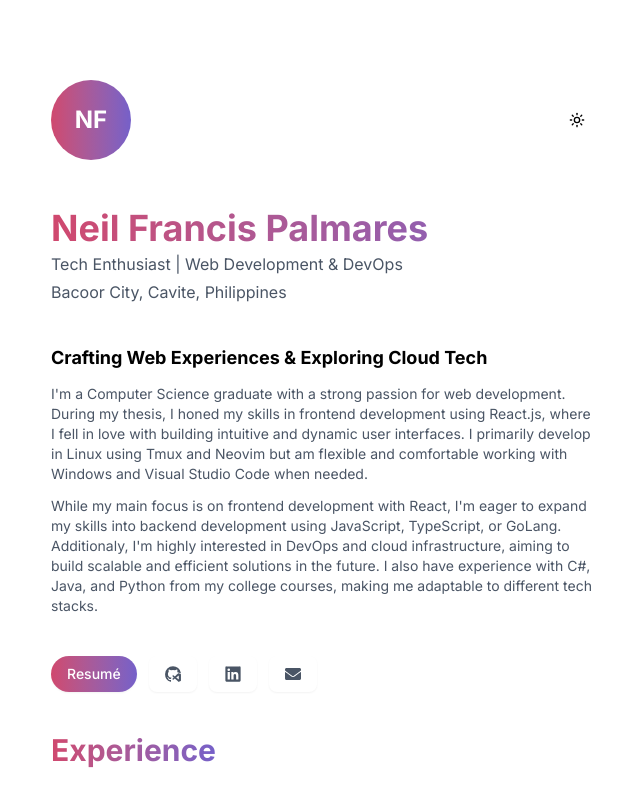
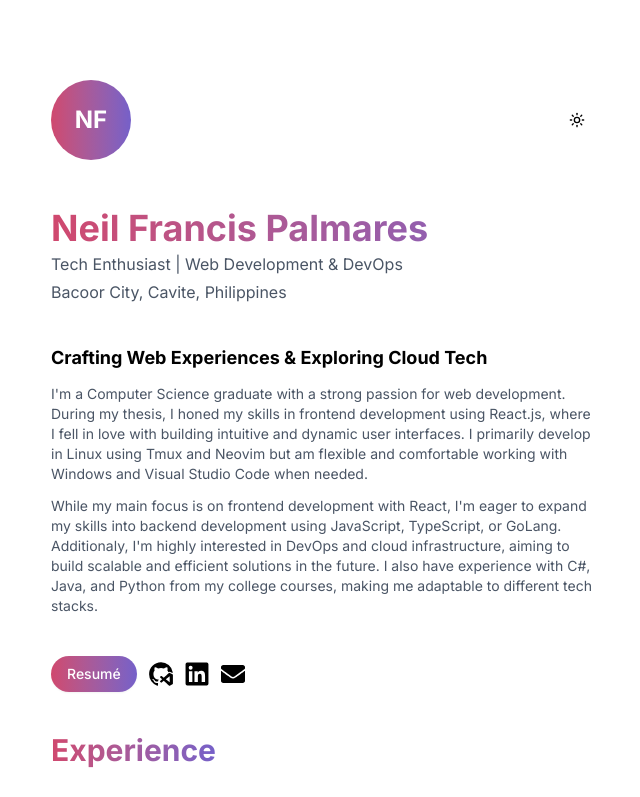
Before and after one commit to nnneninl/my-portfolio, an Astro site: page / in a window 1280 px wide. Shown: the top 797 px of the page, without its empty margins (317-957 px from the left). Built offline with nearby package versions, Linux system fonts and the light colour scheme; Astro itself is replaced by a stand-in of ours.

Commit message:
feat: update foreground colors for readability

```diff
--- a/src/components/Footer.astro
+++ b/src/components/Footer.astro
@@ -2,5 +2,5 @@
 ---
 
 <footer>
-  <p class="text-gray-500">© 2025 Neil Francis Palmares</p>
+  <p class="text-gray-600 dark:text-gray-400">© 2025 Neil Francis Palmares</p>
 </footer>
--- a/src/components/sections/AboutMe.astro
+++ b/src/components/sections/AboutMe.astro
@@ -46,20 +46,14 @@
         Resumé
       </Button>
     </a>
-    <a href="https://github.com/nnneninl" target="_blank" rel="noopener noreferrer">
-      <Button className="cursor-pointer bg-white dark:bg-black text-gray-600 dark:text-gray-400 hover:text-black dark:hover:text-white transition-colors" >
-        <svg xmlns="http://www.w3.org/2000/svg" width="128" height="128" viewBox="0 0 128 128"><path fill="currentColor" d="M64.053 1.559A63.73 63.73 0 0 0 .501 65.583a63.98 63.98 0 0 0 43.455 60.737c3.156.636 4.314-1.378 4.314-3.074c0-1.484-.105-6.571-.105-11.871c-17.677 3.816-21.359-7.633-21.359-7.633c-2.84-7.42-7.049-9.328-7.049-9.328c-5.787-3.922.42-3.922.42-3.922c6.419.424 9.785 6.572 9.785 6.572c5.682 9.753 14.837 6.997 18.52 5.301a13.64 13.64 0 0 1 3.998-8.586c-14.099-1.484-28.936-6.995-28.936-31.588a25.07 25.07 0 0 1 6.524-17.172c-.632-1.59-2.84-8.163.633-16.96c0 0 5.364-1.697 17.465 6.572a61 61 0 0 1 15.889-2.12a61 61 0 0 1 15.889 2.12c12.1-8.269 17.467-6.573 17.467-6.573c3.472 8.798 1.262 15.371.63 16.961a24.1 24.1 0 0 1 5.332 9.213a9.47 9.47 0 0 1 5.668-1.875a9.6 9.6 0 0 1 4.168.957l9.008 4.356a3.05 3.05 0 0 0 3.164-.317a3.05 3.05 0 0 0 1.166-2.959A63.57 63.57 0 0 0 64.055 1.558zm45.012 56.09a4.25 4.25 0 0 0-2.893 1.119c-.604.559-27.27 25.01-27.27 25.01l-11.81-9.012a2.85 2.85 0 0 0-3.657.162l-3.789 3.465a2.9 2.9 0 0 0-.937 2.13a2.9 2.9 0 0 0 .933 2.13l10.242 9.392l-10.242 9.39a2.89 2.89 0 0 0-.69 3.294c.162.367.4.696.694.967l3.79 3.465a2.85 2.85 0 0 0 3.655.162l11.811-9.01s26.665 24.45 27.27 25.01a4.24 4.24 0 0 0 4.729.691l14.164-6.85a4.33 4.33 0 0 0 2.436-3.896V68.821a4.33 4.33 0 0 0-2.436-3.894l-14.164-6.85a4.24 4.24 0 0 0-1.836-.428m1.248 18.7v31.392L89.741 92.046l20.572-15.695z"/></svg>
-      </Button>
+    <a href="https://github.com/nnneninl" target="_blank" rel="noopener noreferrer" aria-label="GitHub Profile">
+      <svg class="h-6 w-6" xmlns="http://www.w3.org/2000/svg" width="128" height="128" viewBox="0 0 128 128"><path fill="currentColor" d="M64.053 1.559A63.73 63.73 0 0 0 .501 65.583a63.98 63.98 0 0 0 43.455 60.737c3.156.636 4.314-1.378 4.314-3.074c0-1.484-.105-6.571-.105-11.871c-17.677 3.816-21.359-7.633-21.359-7.633c-2.84-7.42-7.049-9.328-7.049-9.328c-5.787-3.922.42-3.922.42-3.922c6.419.424 9.785 6.572 9.785 6.572c5.682 9.753 14.837 6.997 18.52 5.301a13.64 13.64 0 0 1 3.998-8.586c-14.099-1.484-28.936-6.995-28.936-31.588a25.07 25.07 0 0 1 6.524-17.172c-.632-1.59-2.84-8.163.633-16.96c0 0 5.364-1.697 17.465 6.572a61 61 0 0 1 15.889-2.12a61 61 0 0 1 15.889 2.12c12.1-8.269 17.467-6.573 17.467-6.573c3.472 8.798 1.262 15.371.63 16.961a24.1 24.1 0 0 1 5.332 9.213a9.47 9.47 0 0 1 5.668-1.875a9.6 9.6 0 0 1 4.168.957l9.008 4.356a3.05 3.05 0 0 0 3.164-.317a3.05 3.05 0 0 0 1.166-2.959A63.57 63.57 0 0 0 64.055 1.558zm45.012 56.09a4.25 4.25 0 0 0-2.893 1.119c-.604.559-27.27 25.01-27.27 25.01l-11.81-9.012a2.85 2.85 0 0 0-3.657.162l-3.789 3.465a2.9 2.9 0 0 0-.937 2.13a2.9 2.9 0 0 0 .933 2.13l10.242 9.392l-10.242 9.39a2.89 2.89 0 0 0-.69 3.294c.162.367.4.696.694.967l3.79 3.465a2.85 2.85 0 0 0 3.655.162l11.811-9.01s26.665 24.45 27.27 25.01a4.24 4.24 0 0 0 4.729.691l14.164-6.85a4.33 4.33 0 0 0 2.436-3.896V68.821a4.33 4.33 0 0 0-2.436-3.894l-14.164-6.85a4.24 4.24 0 0 0-1.836-.428m1.248 18.7v31.392L89.741 92.046l20.572-15.695z"/></svg>
     </a>
-    <a href="https://www.linkedin.com/in/neil-francis-m-palmares" target="_blank" rel="noopener noreferrer">
-      <Button className="cursor-pointer bg-white dark:bg-black text-gray-600 dark:text-gray-400 hover:text-black dark:hover:text-white transition-colors" >
-        <svg xmlns="http://www.w3.org/2000/svg" width="128" height="128" viewBox="0 0 128 128"><path fill="currentColor" d="M116 3H12a8.91 8.91 0 0 0-9 8.8v104.42a8.91 8.91 0 0 0 9 8.78h104a8.93 8.93 0 0 0 9-8.81V11.77A8.93 8.93 0 0 0 116 3M39.17 107H21.06V48.73h18.11zm-9-66.21a10.5 10.5 0 1 1 10.49-10.5a10.5 10.5 0 0 1-10.54 10.48zM107 107H88.89V78.65c0-6.75-.12-15.44-9.41-15.44s-10.87 7.36-10.87 15V107H50.53V48.73h17.36v8h.24c2.42-4.58 8.32-9.41 17.13-9.41C103.6 47.28 107 59.35 107 75z"/></svg>
-      </Button>
+    <a href="https://www.linkedin.com/in/neil-francis-m-palmares" target="_blank" rel="noopener noreferrer" aria-label="LinkedIn Profile">
+      <svg class="h-6 w-6" xmlns="http://www.w3.org/2000/svg" width="128" height="128" viewBox="0 0 128 128"><path fill="currentColor" d="M116 3H12a8.91 8.91 0 0 0-9 8.8v104.42a8.91 8.91 0 0 0 9 8.78h104a8.93 8.93 0 0 0 9-8.81V11.77A8.93 8.93 0 0 0 116 3M39.17 107H21.06V48.73h18.11zm-9-66.21a10.5 10.5 0 1 1 10.49-10.5a10.5 10.5 0 0 1-10.54 10.48zM107 107H88.89V78.65c0-6.75-.12-15.44-9.41-15.44s-10.87 7.36-10.87 15V107H50.53V48.73h17.36v8h.24c2.42-4.58 8.32-9.41 17.13-9.41C103.6 47.28 107 59.35 107 75z"/></svg>
     </a>
-    <a href="mailto:nnneninl@proton.me" target="_blank" rel="noopener noreferrer">
-      <Button className="cursor-pointer bg-white dark:bg-black text-gray-600 dark:text-gray-400 hover:text-black dark:hover:text-white transition-colors" >
-        <svg xmlns="http://www.w3.org/2000/svg" width="512" height="512" viewBox="0 0 512 512"><path fill="currentColor" d="M502.3 190.8c3.9-3.1 9.7-.2 9.7 4.7V400c0 26.5-21.5 48-48 48H48c-26.5 0-48-21.5-48-48V195.6c0-5 5.7-7.8 9.7-4.7c22.4 17.4 52.1 39.5 154.1 113.6c21.1 15.4 56.7 47.8 92.2 47.6c35.7.3 72-32.8 92.3-47.6c102-74.1 131.6-96.3 154-113.7M256 320c23.2.4 56.6-29.2 73.4-41.4c132.7-96.3 142.8-104.7 173.4-128.7c5.8-4.5 9.2-11.5 9.2-18.9v-19c0-26.5-21.5-48-48-48H48C21.5 64 0 85.5 0 112v19c0 7.4 3.4 14.3 9.2 18.9c30.6 23.9 40.7 32.4 173.4 128.7c16.8 12.2 50.2 41.8 73.4 41.4"/></svg>
-      </Button>
+    <a href="mailto:nnneninl@proton.me" target="_blank" rel="noopener noreferrer" aria-label="Email Contact">
+      <svg class="h-6 w-6" xmlns="http://www.w3.org/2000/svg" width="512" height="512" viewBox="0 0 512 512"><path fill="currentColor" d="M502.3 190.8c3.9-3.1 9.7-.2 9.7 4.7V400c0 26.5-21.5 48-48 48H48c-26.5 0-48-21.5-48-48V195.6c0-5 5.7-7.8 9.7-4.7c22.4 17.4 52.1 39.5 154.1 113.6c21.1 15.4 56.7 47.8 92.2 47.6c35.7.3 72-32.8 92.3-47.6c102-74.1 131.6-96.3 154-113.7M256 320c23.2.4 56.6-29.2 73.4-41.4c132.7-96.3 142.8-104.7 173.4-128.7c5.8-4.5 9.2-11.5 9.2-18.9v-19c0-26.5-21.5-48-48-48H48C21.5 64 0 85.5 0 112v19c0 7.4 3.4 14.3 9.2 18.9c30.6 23.9 40.7 32.4 173.4 128.7c16.8 12.2 50.2 41.8 73.4 41.4"/></svg>
     </a>
   </div>
 </section>
--- a/src/components/sections/Education.astro
+++ b/src/components/sections/Education.astro
@@ -13,7 +13,7 @@
           2020 - 2024
         </p>
         <p class="font-medium">Computer Science</p>
-        <p class="text-[#7560c9]">Central Philippine University</p>
+        <p class="text-[#7560c9] dark:text-[#9a85f6]">Central Philippine University</p>
       </div>
     </div>
     <p class="text-gray-600 dark:text-gray-400 text-sm">
--- a/src/components/sections/Experience.astro
+++ b/src/components/sections/Experience.astro
@@ -13,7 +13,7 @@
         <div class="space-y-1">
           <p class="text-gray-600 dark:text-gray-400 text-sm">{experience.date}</p>
           <p class="font-medium">{experience.title}</p>
-          <p class="text-[#7560c9]">{experience.company}</p>
+          <p class="text-[#7560c9] dark:text-[#9a85f6]">{experience.company}</p>
         </div>
       </div>
       <p class="text-gray-600 dark:text-gray-400 text-sm">{experience.description}</p>
```
